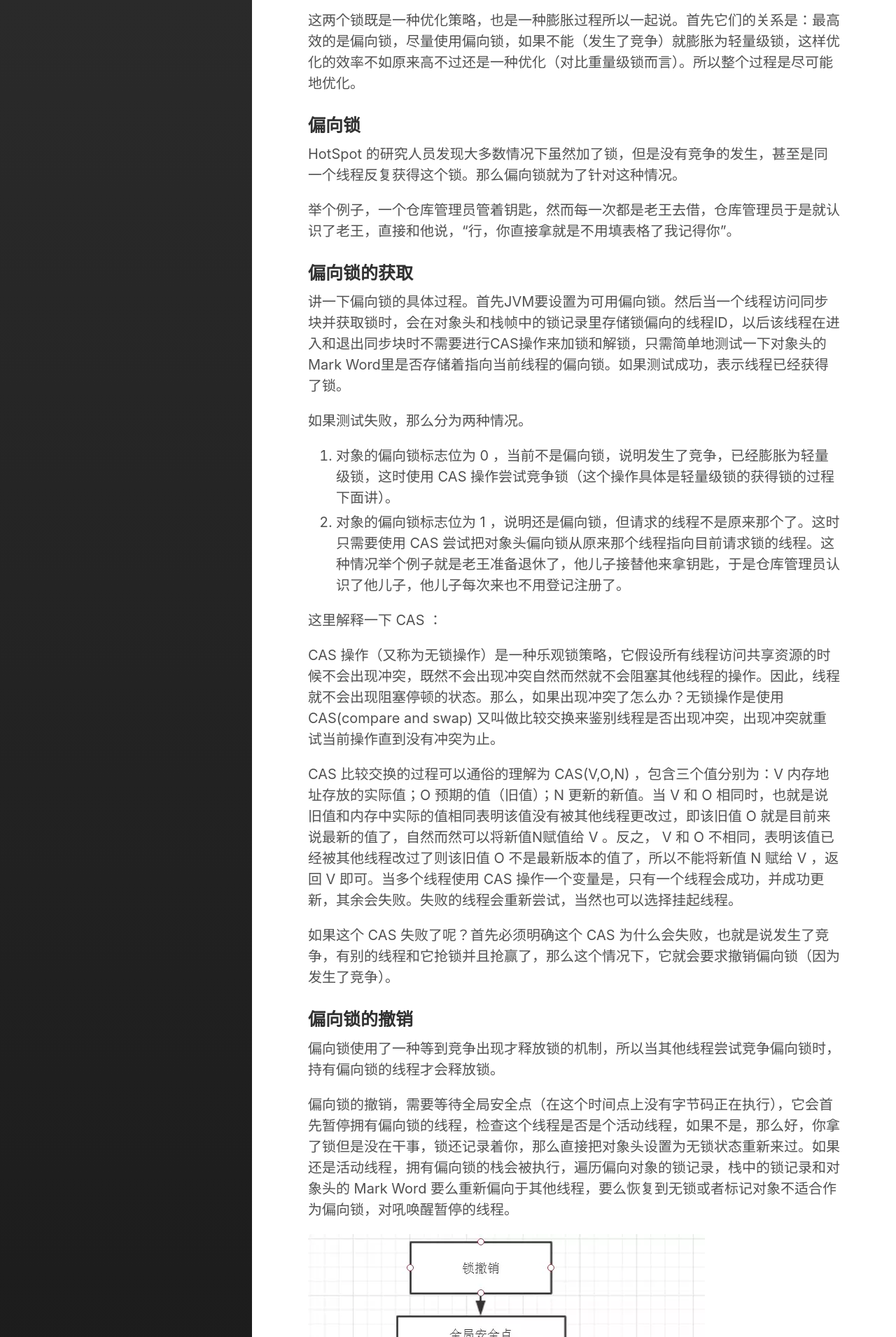
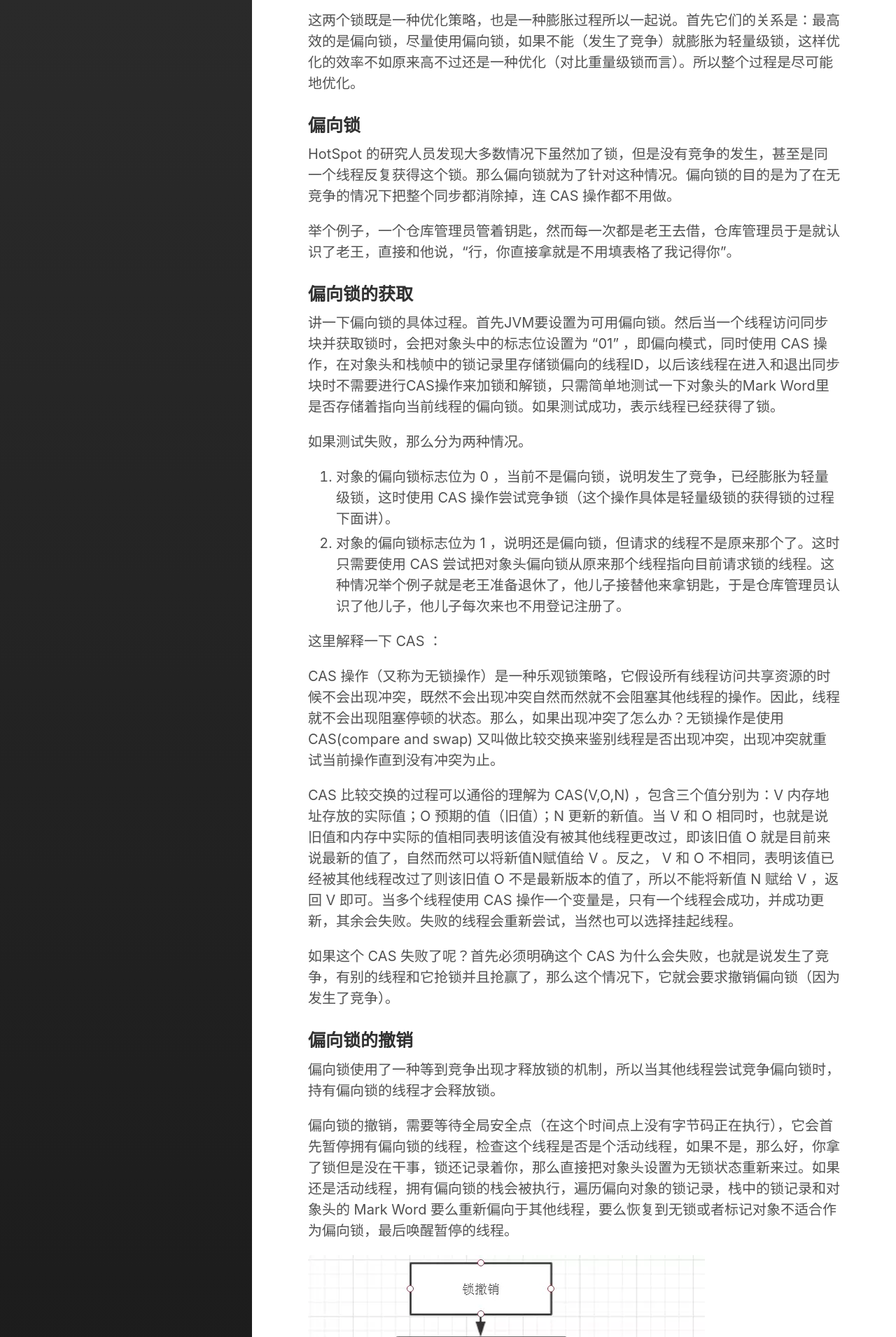
Before and after one commit to xinghelanchen/xinghelanchen.github.io, a Jekyll site: the page built from _posts/2018-08-22-JAVA锁的膨胀过程和优化.md, in a window 1280 px wide. Shown: the part 1103-3013 px from the top of the page at 70% size. Built offline with Jekyll 4.4.1, drawn with Linux system fonts in a browser that asks for light colours; some of the changed text lies outside the part shown.

Commit message:
20180825

```diff
--- a/_posts/2018-08-22-JAVA锁的膨胀过程和优化.md
+++ b/_posts/2018-08-22-JAVA锁的膨胀过程和优化.md
@@ -30,11 +30,11 @@ title: JAVA锁的膨胀过程和优化。
 这两个锁既是一种优化策略，也是一种膨胀过程所以一起说。首先它们的关系是：最高效的是偏向锁，尽量使用偏向锁，如果不能（发生了竞争）就膨胀为轻量级锁，这样优化的效率不如原来高不过还是一种优化（对比重量级锁而言）。所以整个过程是尽可能地优化。
 
 ### 偏向锁
-HotSpot 的研究人员发现大多数情况下虽然加了锁，但是没有竞争的发生，甚至是同一个线程反复获得这个锁。那么偏向锁就为了针对这种情况。
+HotSpot 的研究人员发现大多数情况下虽然加了锁，但是没有竞争的发生，甚至是同一个线程反复获得这个锁。那么偏向锁就为了针对这种情况。偏向锁的目的是为了在无竞争的情况下把整个同步都消除掉，连 CAS 操作都不用做。
 
 举个例子，一个仓库管理员管着钥匙，然而每一次都是老王去借，仓库管理员于是就认识了老王，直接和他说，“行，你直接拿就是不用填表格了我记得你”。
 ### 偏向锁的获取
-讲一下偏向锁的具体过程。首先JVM要设置为可用偏向锁。然后当一个线程访问同步块并获取锁时，会在对象头和栈帧中的锁记录里存储锁偏向的线程ID，以后该线程在进入和退出同步块时不需要进行CAS操作来加锁和解锁，只需简单地测试一下对象头的Mark Word里是否存储着指向当前线程的偏向锁。如果测试成功，表示线程已经获得了锁。
+讲一下偏向锁的具体过程。首先JVM要设置为可用偏向锁。然后当一个线程访问同步块并获取锁时，会把对象头中的标志位设置为 “01” ，即偏向模式，同时使用 CAS 操作，在对象头和栈帧中的锁记录里存储锁偏向的线程ID，以后该线程在进入和退出同步块时不需要进行CAS操作来加锁和解锁，只需简单地测试一下对象头的Mark Word里是否存储着指向当前线程的偏向锁。如果测试成功，表示线程已经获得了锁。
 
 如果测试失败，那么分为两种情况。
 1. 对象的偏向锁标志位为 0 ，当前不是偏向锁，说明发生了竞争，已经膨胀为轻量级锁，这时使用 CAS 操作尝试竞争锁（这个操作具体是轻量级锁的获得锁的过程下面讲）。
@@ -50,7 +50,7 @@ CAS 比较交换的过程可以通俗的理解为 CAS(V,O,N) ，包含三个值
 ### 偏向锁的撤销
 偏向锁使用了一种等到竞争出现才释放锁的机制，所以当其他线程尝试竞争偏向锁时，持有偏向锁的线程才会释放锁。
 
-偏向锁的撤销，需要等待全局安全点（在这个时间点上没有字节码正在执行），它会首先暂停拥有偏向锁的线程，检查这个线程是否是个活动线程，如果不是，那么好，你拿了锁但是没在干事，锁还记录着你，那么直接把对象头设置为无锁状态重新来过。如果还是活动线程，拥有偏向锁的栈会被执行，遍历偏向对象的锁记录，栈中的锁记录和对象头的 Mark Word 要么重新偏向于其他线程，要么恢复到无锁或者标记对象不适合作为偏向锁，对吼唤醒暂停的线程。
+偏向锁的撤销，需要等待全局安全点（在这个时间点上没有字节码正在执行），它会首先暂停拥有偏向锁的线程，检查这个线程是否是个活动线程，如果不是，那么好，你拿了锁但是没在干事，锁还记录着你，那么直接把对象头设置为无锁状态重新来过。如果还是活动线程，拥有偏向锁的栈会被执行，遍历偏向对象的锁记录，栈中的锁记录和对象头的 Mark Word 要么重新偏向于其他线程，要么恢复到无锁或者标记对象不适合作为偏向锁，最后唤醒暂停的线程。
 
 ![Image text](https://raw.githubusercontent.com/xinghelanchen/xinghelanchen.github.io/master/_img/fc926be1ea40de4b37eacbb75d177e2.png)
 
@@ -60,7 +60,7 @@ CAS 比较交换的过程可以通俗的理解为 CAS(V,O,N) ，包含三个值
 
 ## 轻量级锁
 ### 轻量级锁加锁
-轻量锁是偏向锁膨胀后的产物，线程在执行同步块之前，JVM 会先在当前线程的栈桢中创建用于存储锁记录的空间，并将对象头中的 Mark Word 复制到锁记录中，官方称为Displaced Mark Word 。然后线程尝试使用 CAS 将对象头中的 Mark Word 替换为指向锁记录的指针。如果成功，当前线程获得锁，如果失败，表示其他线程竞争锁，当前线程便尝试使用自旋来获取锁。如果有两条以上的线程争用同一个锁，那轻量级锁就不再有效，要膨胀为重量级锁，锁标志的状态值变为”10”， Mark Word 中存储的就是指向重量级（互斥量）的指针。
+轻量锁是偏向锁膨胀后的产物，线程在执行同步块之前，JVM 会先在当前线程的栈桢中创建用于存储锁记录的空间，并将对象头中的 Mark Word 复制到锁记录中，官方称为 Displaced Mark Word 。然后线程尝试使用 CAS 将对象头中的 Mark Word 替换为指向锁记录的指针。如果成功，当前线程获得锁，如果失败，表示其他线程竞争锁，当前线程便尝试使用自旋来获取锁。如果有两条以上的线程争用同一个锁，那轻量级锁就不再有效，要膨胀为重量级锁，锁标志的状态值变为”10”， Mark Word 中存储的就是指向重量级（互斥量）的指针。
 
 ### 轻量级锁解锁
 轻量级解锁时，会使用原子的 CAS 操作来将 Displaced Mark Word 替换回到对象头，如果成功，则表示没有竞争发生。如果失败，表示当前锁存在竞争，锁就会膨胀成重量级锁。
@@ -74,14 +74,10 @@ CAS 比较交换的过程可以通俗的理解为 CAS(V,O,N) ，包含三个值
 # 引用别人的见解
 偏向锁，轻量级锁都是乐观锁，重量级锁是悲观锁。
 
-一个对象刚开始实例化的时候，没有任何线程来访问它的时候。它是可偏向的，意味着，它现在认为只可能有一个线程来访问它，所以当第一个
+一个对象刚开始实例化的时候，没有任何线程来访问它的时候。它是可偏向的，意味着，它现在认为只可能有一个线程来访问它，所以当第一个线程来访问它的时候，它会偏向这个线程，此时，对象持有偏向锁。偏向第一个线程，这个线程在修改对象头成为偏向锁的时候使用 CAS 操作，并将对象头中的 ThreadID 改成自己的 ID ，之后再次访问这个对象时，只需要对比 ID ，不需要再使用 CAS 在进行操作。
 
-线程来访问它的时候，它会偏向这个线程，此时，对象持有偏向锁。偏向第一个线程，这个线程在修改对象头成为偏向锁的时候使用 CAS 操作，并将
+一旦有第二个线程访问这个对象，因为偏向锁不会主动释放，所以第二个线程可以看到对象时偏向状态，这时表明在这个对象上已经存在竞争了，检查原来持有该对象锁的线程是否依然存活，如果挂了，则可以将对象变为无锁状态，然后重新偏向新的线程，如果原来的线程依然存活，则马上执行那个线程的操作栈，检查该对象的使用情况，如果仍然需要持有偏向锁，则偏向锁升级为轻量级锁，（偏向锁就是这个时候升级为轻量级锁的）。如果对象未锁定，那么将该对象标记为未被锁定的，不可偏向对象。
 
-对象头中的 ThreadID 改成自己的 ID ，之后再次访问这个对象时，只需要对比 ID ，不需要再使用 CAS 在进行操作。
-
-一旦有第二个线程访问这个对象，因为偏向锁不会主动释放，所以第二个线程可以看到对象时偏向状态，这时表明在这个对象上已经存在竞争了，检查原来持有该对象锁的线程是否依然存活，如果挂了，则可以将对象变为无锁状态，然后重新偏向新的线程，如果原来的线程依然存活，则马上执行那个线程的操作栈，检查该对象的使用情况，如果仍然需要持有偏向锁，则偏向锁升级为轻量级锁，（偏向锁就是这个时候升级为轻量级锁的）。如果不存在使用了，则可以将对象回复成无锁状态，然后重新偏向。
-
-轻量级锁认为竞争存在，但是竞争的程度很轻，一般两个线程对于同一个锁的操作都会错开，或者说稍微等待一下（自旋），另一个线程就会释放锁。 但是当自旋超过一定的次数，或者一个线程在持有锁，一个在自旋，又有第三个来访时，轻量级锁膨胀为重量级锁，重量级锁使除了拥有锁的线程以外的线程都阻塞，防止CPU空转。
+轻量级锁认为竞争存在，但是竞争的程度很轻，一般两个线程对于同一个锁的操作都会错开，或者说稍微等待一下（自旋），另一个线程就会释放锁。 但是当自旋超过一定的次数，或者一个线程在持有锁，一个在自旋，又有第三个来访时，轻量级锁膨胀为重量级锁，重量级锁使除了拥有锁的线程以外的线程都阻塞，防止 CPU 空转。
 
 转载请标注原文链接
```
